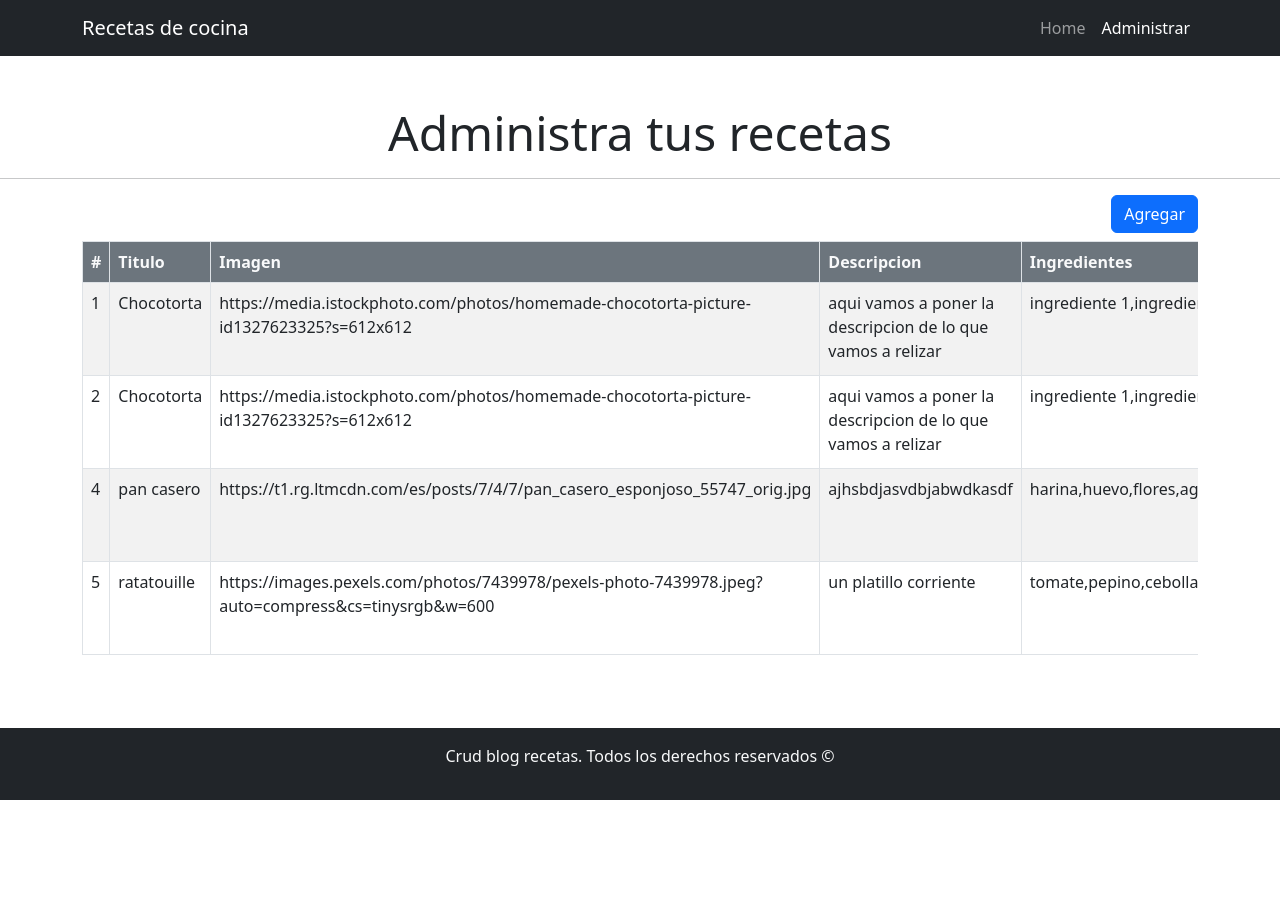
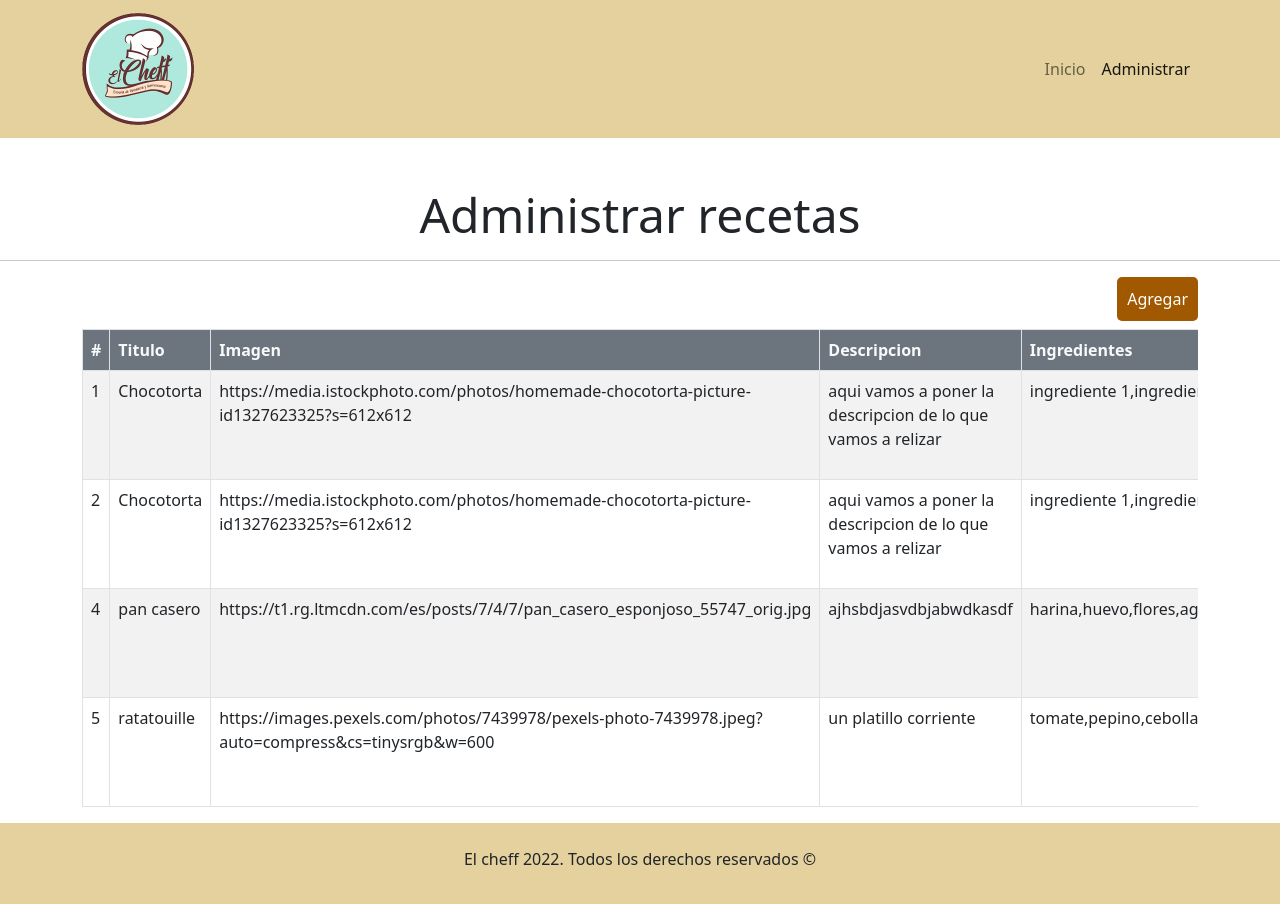
Before and after one commit to nicolasandr/CRUD-ListarRecetas-React, a React (Create React App) app: page /administrar in a window 1280 px wide. Shown: the top 904 px of the page. Before the commit the page ends 800 px from the top, so only its background shows below. Built offline with nearby package versions, Linux system fonts and the light colour scheme; data requests are answered from the project's data file.

Commit message:
modificamos readme.nd

```diff
--- a/src/App.css
+++ b/src/App.css
@@ -1,5 +1,18 @@
+.width-img-portada {
+  width: 50%;
+}
 .body{
     display: flex;
     flex-direction: column;
     min-height: 100vh;
 }
+.bg-cream{
+        background: rgb(228, 209, 157);
+}
+.bg-button{
+        background-color: rgb(160, 88, 1);
+        color: rgb(255, 255, 255);
+        padding: 10px;
+        border-radius: 5px;
+        text-decoration: none;
+}
--- a/src/App.js
+++ b/src/App.js
@@ -12,7 +12,7 @@ import '../node_modules/bootstrap/dist/css/bootstrap.min.css';
 
 function App() {
     return (
-        <div className="App body">
+        <div className="body">
             <BrowserRouter>
                 <Menu></Menu>
                 <Routes>
--- a/src/components/common/Footer.js
+++ b/src/components/common/Footer.js
@@ -2,8 +2,8 @@ import React from 'react';
 
 const Footer = () => {
     return (
-        <section className="bg-dark text-light py-3 text-center mt-auto">
-            <p>Crud blog recetas. Todos los derechos reservados &copy;</p>
+        <section className="bg-cream text-dark py-4 text-center mt-auto">
+            <p> El cheff 2022. Todos los derechos reservados &copy;</p>
         </section>
     );
 };
--- a/src/components/common/Navbar.js
+++ b/src/components/common/Navbar.js
@@ -1,19 +1,20 @@
 import React from 'react';
 import { Navbar, Nav, Container } from 'react-bootstrap';
 import { Link, NavLink } from 'react-router-dom';
+import Elcheff from '../img/elcheff.png'
 
 const Menu = () => {
     return (
-        <Navbar bg="dark" expand="lg" variant="dark">
+        <Navbar  expand="lg" className="bg-cream">
             <Container>
                 <Navbar.Brand as={Link} to="/" href="/">
-                    Recetas de cocina
+                    <img src={Elcheff} className="width-img-portada" />
                 </Navbar.Brand>
                 <Navbar.Toggle aria-controls="basic-navbar-nav" />
                 <Navbar.Collapse id="basic-navbar-nav">
                     <Nav className="ms-auto me-0">
                         <NavLink className="nav-item nav-link" end to="/">
-                            Home
+                            Inicio
                         </NavLink>
                         <NavLink
                             className="nav-item nav-link"
--- a/src/components/views/Home.js
+++ b/src/components/views/Home.js
@@ -22,7 +22,7 @@ const Home = () => {
     return (
         <div className="container">
             <h1 className="display-4 mt-5 text-center">
-                Encuentra tus recetas favoritas
+                Conocé todas nuestras recetas
             </h1>
             <hr />
             <div className="row mb-5">
--- a/src/components/views/receta/AdministrarReceta.js
+++ b/src/components/views/receta/AdministrarReceta.js
@@ -19,14 +19,14 @@ const AdministrarReceta = () => {
     return (
         <div>
             <h1 className="display-5 mt-5 text-center">
-                Administra tus recetas
+                Administrar recetas
             </h1>
             <hr />
             <Container>
                 <div className="d-flex justify-content-end">
                     <Link
                         to={`/administrar/crear`}
-                        className="btn btn-primary mb-2"
+                        className=" bg-button mb-2"
                     >
                         Agregar
                     </Link>
--- a/src/components/views/receta/CardReceta.js
+++ b/src/components/views/receta/CardReceta.js
@@ -1,9 +1,8 @@
 import React from 'react';
-import { Button, Card } from 'react-bootstrap';
+import { Card } from 'react-bootstrap';
 import { Link } from 'react-router-dom';
 
 const CardReceta = (props) => {
-    const URL = 'http://localhost:3005/recetas';
 
     return (
         <div className="col-6 col-md-4 col-lg-3 mt-4">
@@ -17,10 +16,10 @@ const CardReceta = (props) => {
                     <Card.Title>{props.receta.titulo}</Card.Title>
                     <Card.Text>{props.receta.descripcion}</Card.Text>
                 </Card.Body>
-                <div className="mx-3">
+                <div className="mx-3 py-4">
                     <Link
                         to={'/detalle/' + props.receta.id}
-                        className="btn btn-primary mb-3"
+                        className=" bg-button "
                     >
                         Ver mas
                     </Link>
--- a/src/components/views/receta/CrearReceta.js
+++ b/src/components/views/receta/CrearReceta.js
@@ -52,7 +52,7 @@ const CrearReceta = () => {
         <Card className="container ms-auto me-auto my-5 bg-light border rounded px-0">
             <Card.Header className="bg-dark">
                 <h1 className="fs-4 fw-light text-center text-light">
-                    Agrega una receta
+                    Agrega una nueva receta
                 </h1>
             </Card.Header>
             <Form className="m-3" onSubmit={handleSubmit}>
@@ -90,14 +90,14 @@ const CrearReceta = () => {
                         }
                     />
                 </Form.Group>
-                <Button variant="primary" type="submit">
+                <Button variant="outline-dark" type="submit">
                     Guardar
                 </Button>
             </Form>
             {msjError ? (
                 <Alert variant="danger" className=" mx-3">
-                    La receta no pudo ser creada, verifique los datos
-                    ingresados!
+                    No pudimos crear la receta,verifica los datos ingresados y
+                    vuelve a intentar!
                 </Alert>
             ) : null}
         </Card>
--- a/src/components/views/receta/ItemReceta.js
+++ b/src/components/views/receta/ItemReceta.js
@@ -30,11 +30,11 @@ const ItemReceta = (props) => {
             <td>
                 <Link
                     to={`/administrar/editar/${props.receta.id}`}
-                    className="btn btn-warning"
+                    className="btn btn-secondary my-2"
                 >
                     Editar
                 </Link>
-                <Button variant="danger" onClick={handleDelete}>
+                <Button variant='danger' onClick={handleDelete}>
                     Borrar
                 </Button>
             </td>
```
Also changed, not shown: src/components/img/elcheff.png (added), 1 other file (tests, documents, lock files or other folders).
